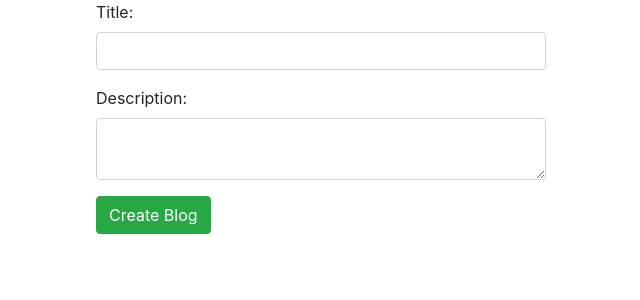
After one commit to phsaurav/Web_Blog, a Flask app: page /blogs/new in a window 1280 px wide. The commit adds this page. Shown: the top 300 px of the page, without its empty margins (319-959 px from the left). Run offline with Flask 2, Linux system fonts and the light colour scheme; some libraries are stand-ins or nearby versions.

Commit message:
New Update

```diff
--- a/src/app.py
+++ b/src/app.py
@@ -1,8 +1,10 @@
-from flask import Flask, render_template, request, session
+from flask import Flask, render_template, request, session, make_response
 import os
 
 from src.common.database import Database
+from src.models.blog import Blog
 from src.models.user import User
+from src.models.post import Post
 
 app = Flask(__name__)
 app.secret_key = "ph"
@@ -13,9 +15,10 @@ app.secret_key = "ph"
 #     return render_template('home.html')
 
 
-@app.route('/login')
+@app.route('/')
 def login_template():
     return render_template('login.html')
+
 
 
 @app.route('/register')
@@ -28,17 +31,19 @@ def initialize_db():
     Database.initialize()
 
 
-@app.route('/auth/login', methods=['POST'])
+@app.route('/login', methods=['POST'])
 def login_user():
+
     email = request.form['email']
     password = request.form['password']
 
     if User.login_valid(email, password):
         User.login(email)
+        user = User.get_by_email(session['email'])
+        return make_response(user_blogs(user._id))
     else:
         session['email'] = None
-
-    return render_template('profile.html', email=session['email'])
+        return render_template('profile.html', email=session['email'])
 
 
 @app.route('/auth/register', methods=['POST'])
@@ -51,5 +56,57 @@ def register_user():
     return render_template('profile.html', email=session['email'])
 
 
+
+@app.route('/blogs/<string:user_id>')
+@app.route('/blogs')
+def user_blogs(user_id=None):
+    if user_id is not None:
+        user = User.get_by_id(user_id)
+    else:
+        user = User.get_by_email(session['email'])
+
+    blogs = user.get_blogs()
+
+    return render_template("user_blogs.html", blogs=blogs, email=user.email)
+
+
+@app.route('/blogs/new', methods=['POST', 'GET'])
+def create_new_blog():
+    if request.method == 'GET':
+        return render_template('new_blog.html')
+    else:
+        title = request.form['title']
+        description = request.form['description']
+        user = User.get_by_email(session['email'])
+
+        new_blog = Blog(user.email, title, description, user._id)
+        new_blog.save_to_mon()
+
+        return make_response(user_blogs(user._id))
+
+
+@app.route('/posts/new/<string:blog_id>', methods=['POST', 'GET'])
+def create_new_post(blog_id):
+    if request.method == 'GET':
+        return render_template('new_post.html', blog_id=blog_id)
+    else:
+        title = request.form['title']
+        content = request.form['content']
+        user = User.get_by_email(session['email'])
+
+        new_blog = Post(blog_id, title, content, user.email)
+        new_blog.save_to_mon()
+
+        return make_response(blog_posts(blog_id))
+
+
+@app.route('/posts/<string:blog_id>')
+def blog_posts(blog_id):
+    blog = Blog.get_from_mon(blog_id)
+    posts = blog.get_post()
+
+    return render_template("posts.html", posts=posts, blog_title=blog.title, blog_id = blog_id)
+
+
 if __name__ == '__main__':
-    app.run(port=4995)
+    app.run(port=5500)
--- a/src/common/database.py
+++ b/src/common/database.py
@@ -16,8 +16,8 @@ class Database(object):
 
     @staticmethod
     def find(collection, query):
-        Database.DATABASE[collection].find(query)
+        return Database.DATABASE[collection].find(query)
 
     @staticmethod
-    def find_one(collection,query):
+    def find_one(collection, query):
         return Database.DATABASE[collection].find_one(query)
--- a/src/static/css/main.css
+++ b/src/static/css/main.css
@@ -1,5 +1,7 @@
 .form-style {
+    max-width: 480px;
 }
 
 #login-form {
+    margin-top: 40px;
 }
--- a/src/templates/base.html
+++ b/src/templates/base.html
@@ -3,7 +3,8 @@
 <head>
     <meta charset="UTF-8">
     <title>Web_Blog</title>
-    <!--    <link href="https://stackpath.bootstrapcdn.com/bootstrap/4.4.1/css/bootstrap.css" rel="stylesheet">-->
+    <link rel="stylesheet" href="https://stackpath.bootstrapcdn.com/bootstrap/4.4.1/css/bootstrap.min.css"
+          integrity="sha384-Vkoo8x4CGsO3+Hhxv8T/Q5PaXtkKtu6ug5TOeNV6gBiFeWPGFN9MuhOf23Q9Ifjh" crossorigin="anonymous">
     <link rel="stylesheet" href="..\static\css\main.css"/>
 </head>
 
--- a/src/templates/login.html
+++ b/src/templates/login.html
@@ -1,7 +1,7 @@
 {% extends "base.html" %}
 {% block content %}
 <div class="container form-style">
-    <form id="login-form" action="/auth/login" method="post">
+    <form id="login-form" action="/login" method="post">
         <div class="form-group">
             <label for="email">Email address: </label>
             <input type="text" class="form-control" id="email" name="email">
--- /dev/null
+++ b/src/templates/new_blog.html
@@ -0,0 +1,18 @@
+{% extends "base.html" %}
+{% block content %}
+<div class="container form-style">
+    <form id="new-blog" action="/blogs/new" method="post">
+        <div class="form-group">
+            <label for="title">Title: </label>
+            <input type="text" class="form-control" id="email" name="title">
+        </div>
+        <div class="form-group">
+            <label for="description">Description: </label>
+            <textarea type="description" class="form-control" id="description" name="description"></textarea>
+        </div>
+        <div class="form-group">
+            <button type="submit" class="btn btn-success">Create Blog</button>
+        </div>
+    </form>
+</div>
+{% endblock %}
```
Also changed, not shown: src/models/blog.py (+9 -4 lines), src/models/post.py (+4 -4 lines), src/templates/new_post.html (added, +18 -0 lines), src/templates/posts.html (added, +20 -0 lines), src/templates/register.html (+13 -3 lines), src/templates/user_blogs.html (added, +12 -0 lines).
